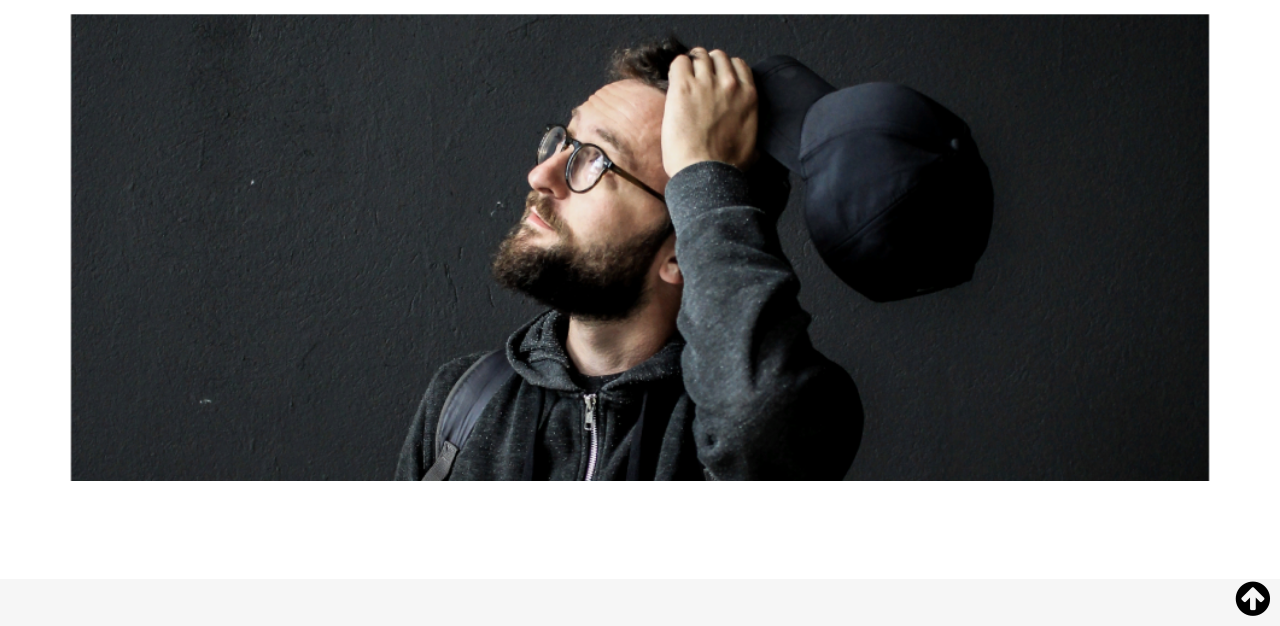
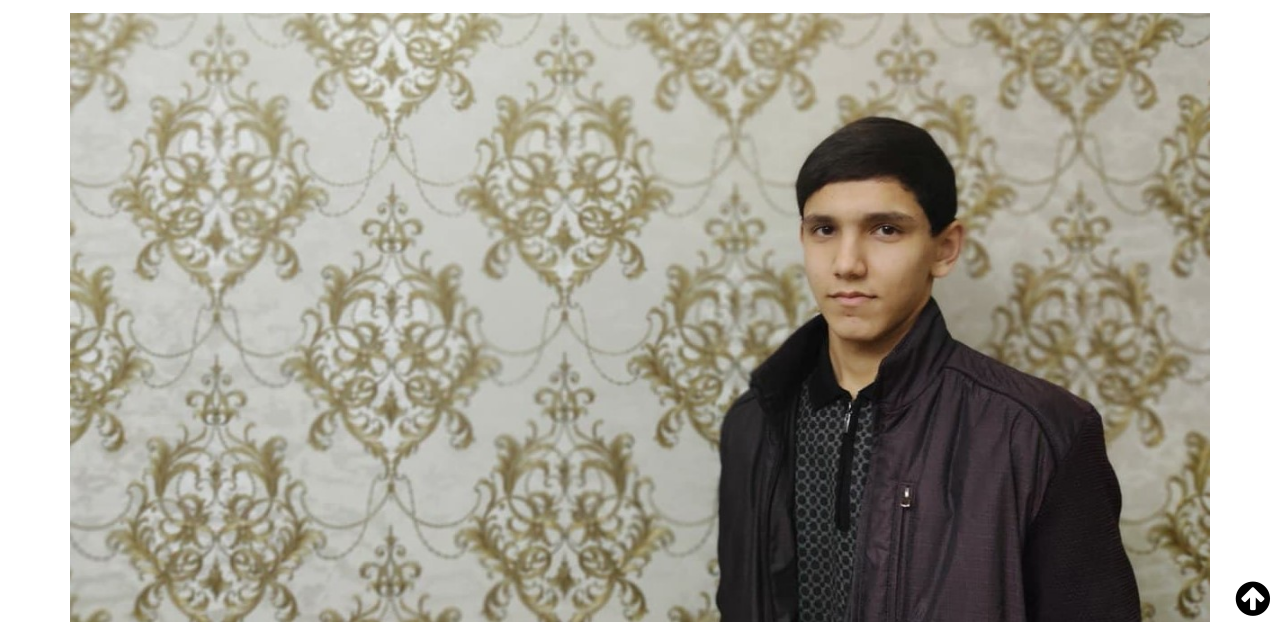
Before and after one commit to muhammadmeliboyev/muhammadmeliboyev, a plain HTML site: page index.html in a window 1280 px wide. Shown: the part 171-797 px from the top of the page. Drawn offline with Linux system fonts and the light colour scheme.

Commit message:
portfolio
portfolio

```diff
--- a/index.html
+++ b/index.html
@@ -61,7 +61,7 @@
         </div>
       </div>
       <div class="row">
-        <img style="width: 100%; height: 100%;" src="./BSPP2266.png" alt="">
+        <img style="width: 100%; height: 100%;" src="./photo_2021-11-28_22-01-29.jpg" alt="">
       </div>
     </div>
   </header>
```
